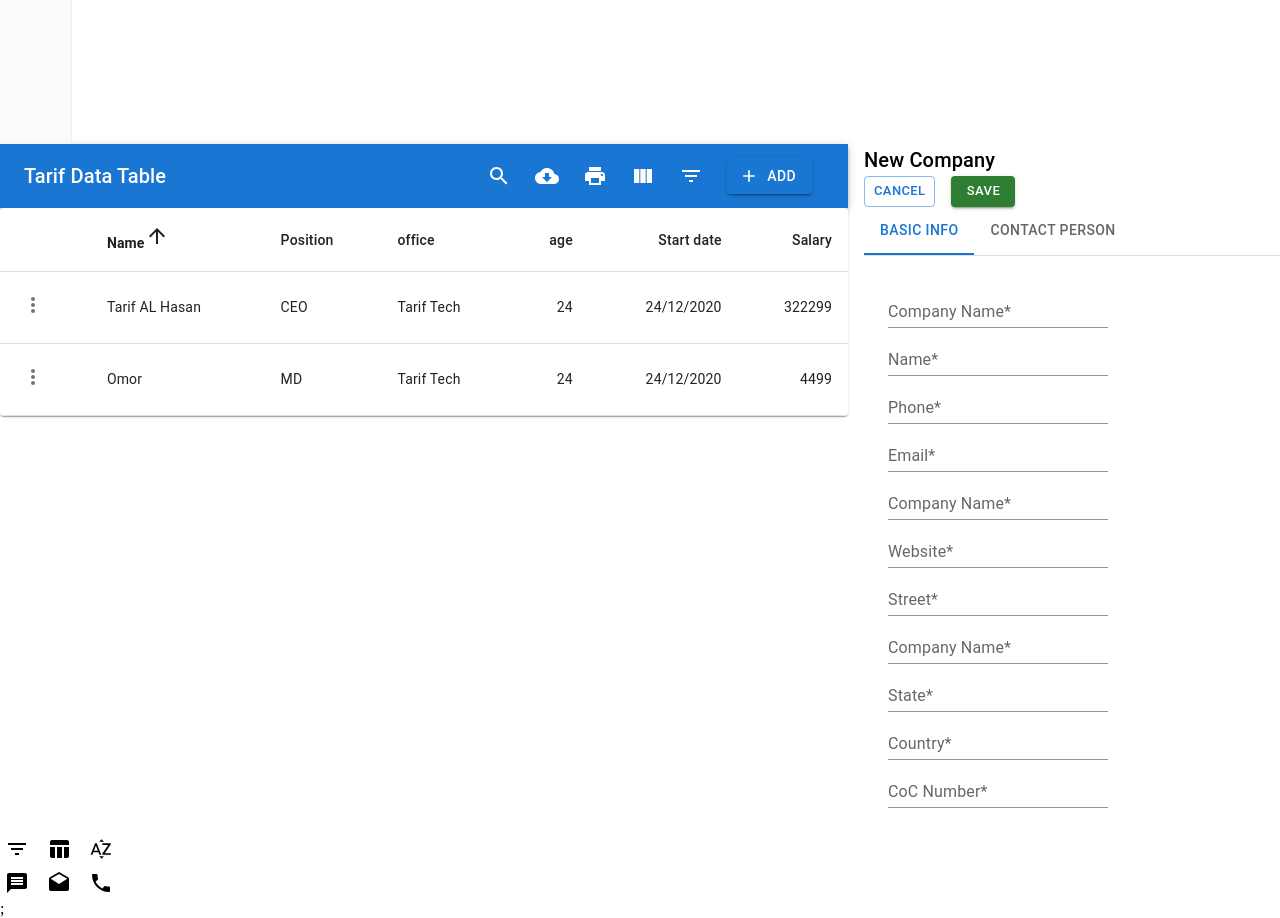
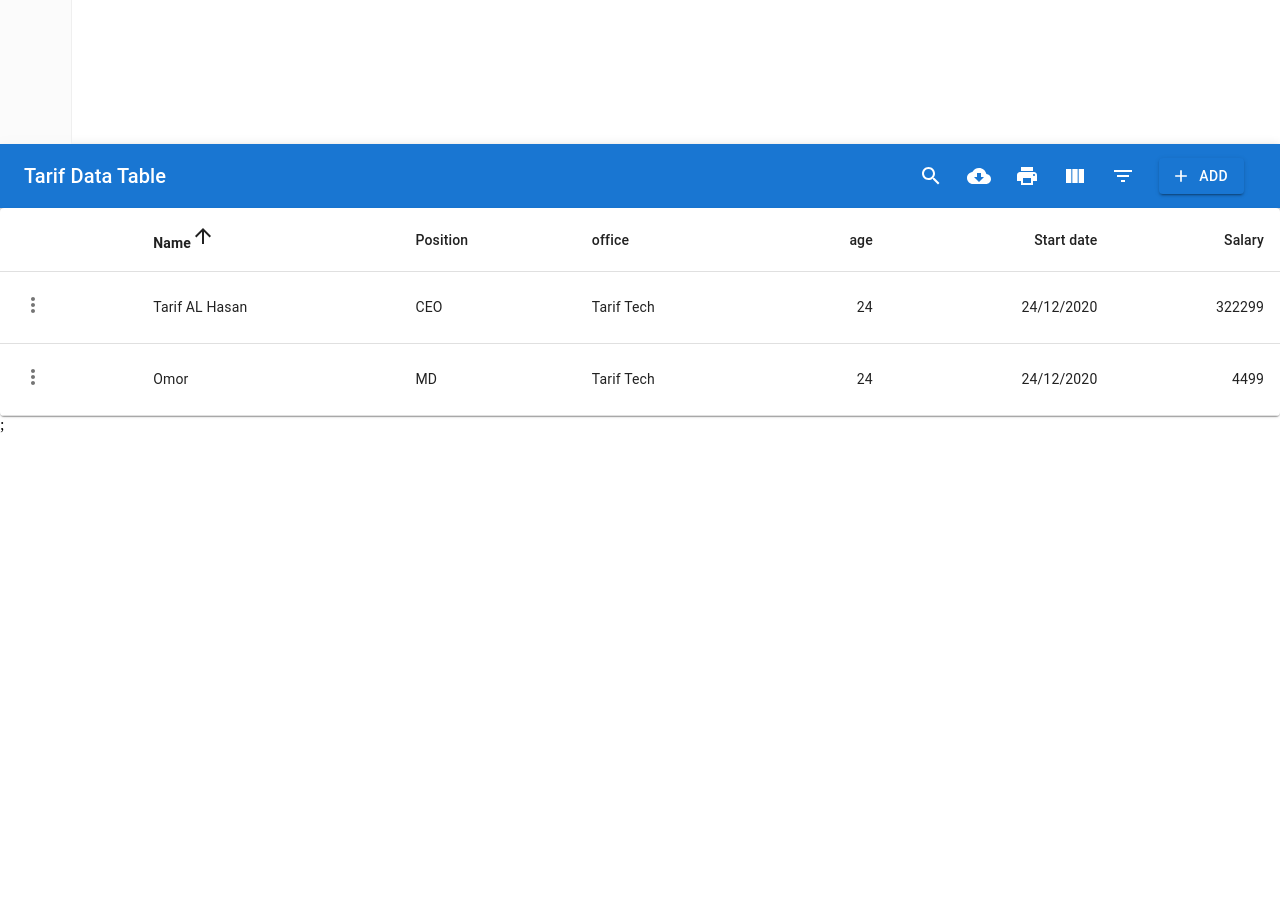
Before and after one commit to tarifalhasan/material-data-table, a React app: page / in a window 1280 px wide. Shown: the part 720-1638 px from the top of the page. After the commit the page ends 1154 px from the top, so only its background shows below. Built offline with nearby package versions, Linux system fonts and the light colour scheme; the HTML template or start-up script is replaced by a standard one.

Commit message:
addding redux

```diff
--- a/package.json
+++ b/package.json
@@ -14,9 +14,12 @@
     "@mui/icons-material": "^5.11.11",
     "@mui/lab": "5.0.0-alpha.123",
     "@mui/material": "^5.11.13",
+    "@reduxjs/toolkit": "^1.9.3",
     "react": "^18.2.0",
     "react-dom": "^18.2.0",
-    "react-pro-sidebar": "^1.0.0"
+    "react-pro-sidebar": "^1.0.0",
+    "react-redux": "^8.0.5",
+    "redux": "^4.2.1"
   },
   "devDependencies": {
     "@types/react": "^18.0.28",
--- a/src/App.tsx
+++ b/src/App.tsx
@@ -1,28 +1,39 @@
-import React from 'react';
+import React, { useState } from 'react';
+import { useSelector, useDispatch } from 'react-redux';
 import PrimarySearchAppBar from './components/Header/Header';
 import SIdebar from './components/Sidebar/Sidebar';
-import { Grid } from '@mui/material';
-import Container from '@mui/material/Container';
+
 import DataTable from './components/dataTable/DataTable';
 import NewCompany from './components/NewCompany/NewCompany';
 import Footer from './components/Footer/Footer';
+
 const App = () => {
+  const isOpenNew = useSelector(state => state.isOpenNew.isOpenNew);
+
   return (
     <>
       <PrimarySearchAppBar />
       <div className="flex max-w-[1920px] mx-auto overflow-x-hidden">
         <SIdebar />
-        <div className="relative borderl-2 ">
-          <Grid container spacing={2}>
-            <Grid item xs={8}>
-              <DataTable />
-            </Grid>
-            <Grid className="border-l border-slate-500 !pl-[2px]	" item xs={4}>
-              <NewCompany />
-            </Grid>
-          </Grid>
-          <Footer />
-        </div>
+
+        {isOpenNew ? (
+          <div className="relative borderl-2 ">
+            <div className={`flex  `}>
+              <div className={`basis-[60%] `}>
+                <DataTable />
+              </div>
+
+              <div className={`w-full basis-[40%] `}>
+                <NewCompany />
+              </div>
+            </div>
+            <Footer />
+          </div>
+        ) : (
+          <div className="w-full">
+            <DataTable />
+          </div>
+        )}
       </div>
     </>
   );
--- a/src/components/NewCompany/NewCompany.tsx
+++ b/src/components/NewCompany/NewCompany.tsx
@@ -1,11 +1,15 @@
 import * as React from 'react';
 import Box from '@mui/material/Box';
+
 import Tab from '@mui/material/Tab';
 import { Typography } from '@mui/material';
 import TabContext from '@mui/lab/TabContext';
 import TabList from '@mui/lab/TabList';
 import TabPanel from '@mui/lab/TabPanel';
 import BasicInfo from './BasicInfo';
+import { useSelector, useDispatch } from 'react-redux';
+import { setIsOpenNew } from '../../redux/Reducher/isOpenNewCompany';
+
 import Stack from '@mui/material/Stack';
 import Button from '@mui/material/Button';
 import ContactPerson from './ContactPerson';
@@ -15,7 +19,10 @@ export default function NewCompany() {
   const handleChange = (event: React.SyntheticEvent, newValue: string) => {
     setValue(newValue);
   };
-
+  const dispatch = useDispatch();
+  const handleOpenNew = () => {
+    dispatch(setIsOpenNew(false));
+  };
   return (
     <Box sx={{ width: '100%', typography: 'body1' }}>
       <Box className="flex my-5 px-5 justify-between">
@@ -23,7 +30,7 @@ export default function NewCompany() {
           New Company
         </Typography>
         <Stack spacing={2} direction="row">
-          <Button size="small" variant="outlined">
+          <Button onClick={handleOpenNew} size="small" variant="outlined">
             Cancel
           </Button>
           <Button size="small" color="success" variant="contained">
--- a/src/components/dataTable/DataTable.tsx
+++ b/src/components/dataTable/DataTable.tsx
@@ -65,7 +65,7 @@ const rows = [
 
 export default function DataTable() {
   return (
-    <Box>
+    <Box className="w-full">
       <DataTableHeader />
       <TableContainer component={Paper}>
         <Table aria-label="collapsible table">
--- a/src/components/dataTable/Header.tsx
+++ b/src/components/dataTable/Header.tsx
@@ -1,4 +1,8 @@
 import * as React from 'react';
+import { useState } from 'react';
+import { useSelector, useDispatch } from 'react-redux';
+import { setIsOpenNew } from '../../redux/Reducher/isOpenNewCompany';
+
 import { Button } from '@mui/material';
 import AddIcon from '@mui/icons-material/Add';
 import ViewColumnIcon from '@mui/icons-material/ViewColumn';
@@ -8,7 +12,6 @@ import Box from '@mui/material/Box';
 import Toolbar from '@mui/material/Toolbar';
 import IconButton from '@mui/material/IconButton';
 import Typography from '@mui/material/Typography';
-import MoreVertIcon from '@mui/icons-material/MoreVert';
 import Badge from '@mui/material/Badge';
 import MenuItem from '@mui/material/MenuItem';
 import Menu from '@mui/material/Menu';
@@ -20,6 +23,14 @@ import NotificationsIcon from '@mui/icons-material/Notifications';
 import MoreIcon from '@mui/icons-material/MoreVert';
 import CloudDownloadIcon from '@mui/icons-material/CloudDownload';
 export default function DataTableHeader() {
+  const [isOpenNew, setIsOpenNewLocal] = useState(false); // set initial value to false
+
+  const dispatch = useDispatch();
+  const handleOpenNew = () => {
+    dispatch(setIsOpenNew(true));
+    setIsOpenNewLocal(true);
+  };
+
   const [anchorEl, setAnchorEl] = React.useState<null | HTMLElement>(null);
   const [mobileMoreAnchorEl, setMobileMoreAnchorEl] =
     React.useState<null | HTMLElement>(null);
@@ -173,7 +184,11 @@ export default function DataTableHeader() {
               aria-label="show 17 new notifications"
               color="inherit"
             >
-              <Button startIcon={<AddIcon />} variant="contained">
+              <Button
+                onClick={handleOpenNew}
+                startIcon={<AddIcon />}
+                variant="contained"
+              >
                 Add
               </Button>
             </IconButton>
--- a/src/main.tsx
+++ b/src/main.tsx
@@ -2,12 +2,16 @@ import React from 'react';
 import ReactDOM from 'react-dom/client';
 import App from './App';
 import './index.css';
+import { Provider } from 'react-redux';
+import store from './redux/store';
 import { ProSidebarProvider } from 'react-pro-sidebar';
 ReactDOM.createRoot(document.getElementById('root') as HTMLElement).render(
   <React.StrictMode>
-    <ProSidebarProvider>
-      <App />
-    </ProSidebarProvider>
+    <Provider store={store}>
+      <ProSidebarProvider>
+        <App />
+      </ProSidebarProvider>
+    </Provider>
     ;
   </React.StrictMode>
 );
--- /dev/null
+++ b/src/redux/Reducher/isOpenNewCompany.ts
@@ -0,0 +1,23 @@
+import { createSlice, PayloadAction } from '@reduxjs/toolkit';
+
+interface IsOpenNewState {
+  isOpenNew: boolean;
+}
+
+const initialState: IsOpenNewState = {
+  isOpenNew: false,
+};
+
+export const isOpenNewSlice = createSlice({
+  name: 'isOpenNew',
+  initialState,
+  reducers: {
+    setIsOpenNew: (state, action: PayloadAction<boolean>) => {
+      state.isOpenNew = action.payload;
+    },
+  },
+});
+
+export const { setIsOpenNew } = isOpenNewSlice.actions;
+
+export default isOpenNewSlice.reducer;
--- /dev/null
+++ b/src/redux/store.ts
@@ -0,0 +1,10 @@
+import { configureStore } from '@reduxjs/toolkit';
+import isOpenNewReducer from './Reducher/isOpenNewCompany';
+
+const store = configureStore({
+  reducer: {
+    isOpenNew: isOpenNewReducer,
+  },
+});
+
+export default store;
```
Also changed, not shown: 1 other file (tests, documents, lock files or other folders).
